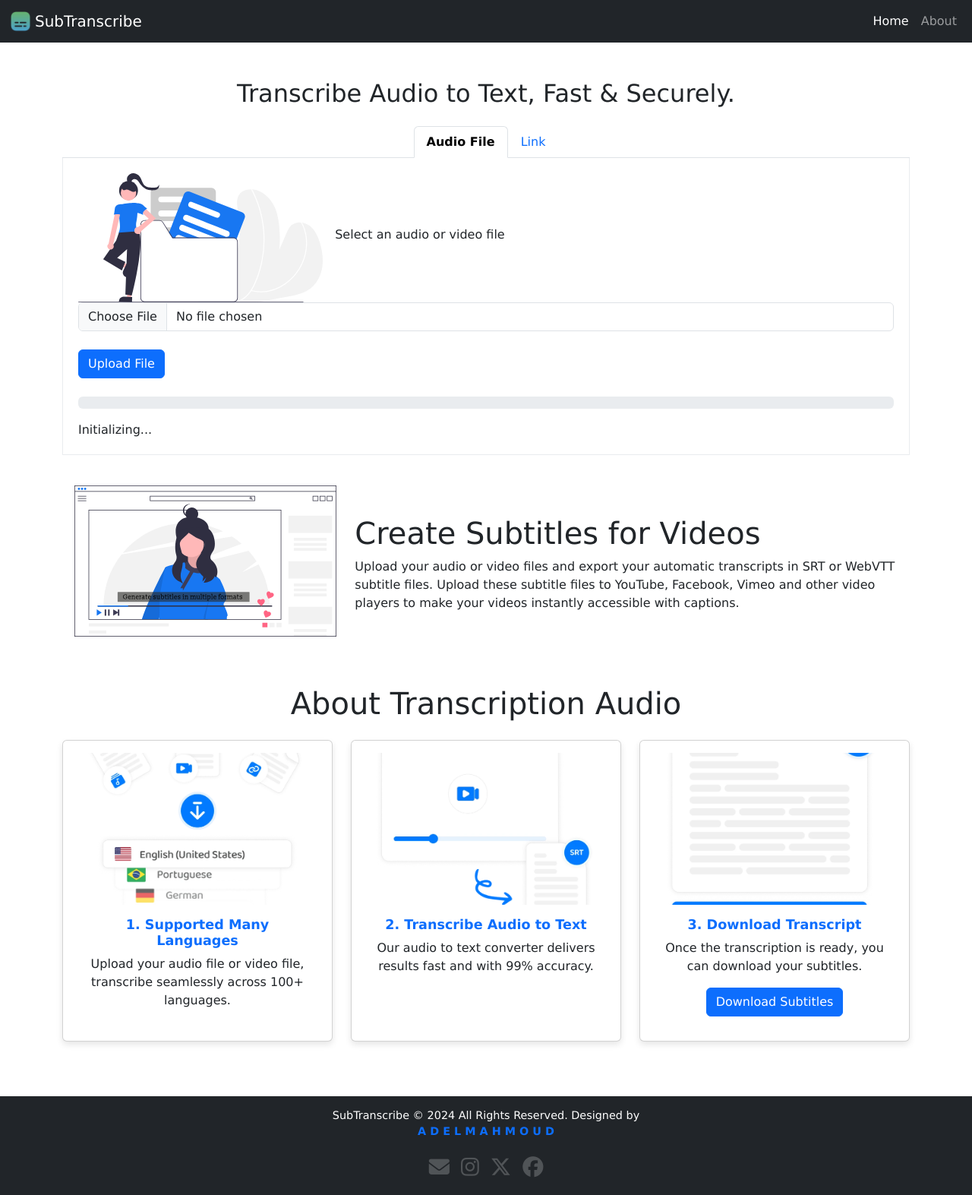
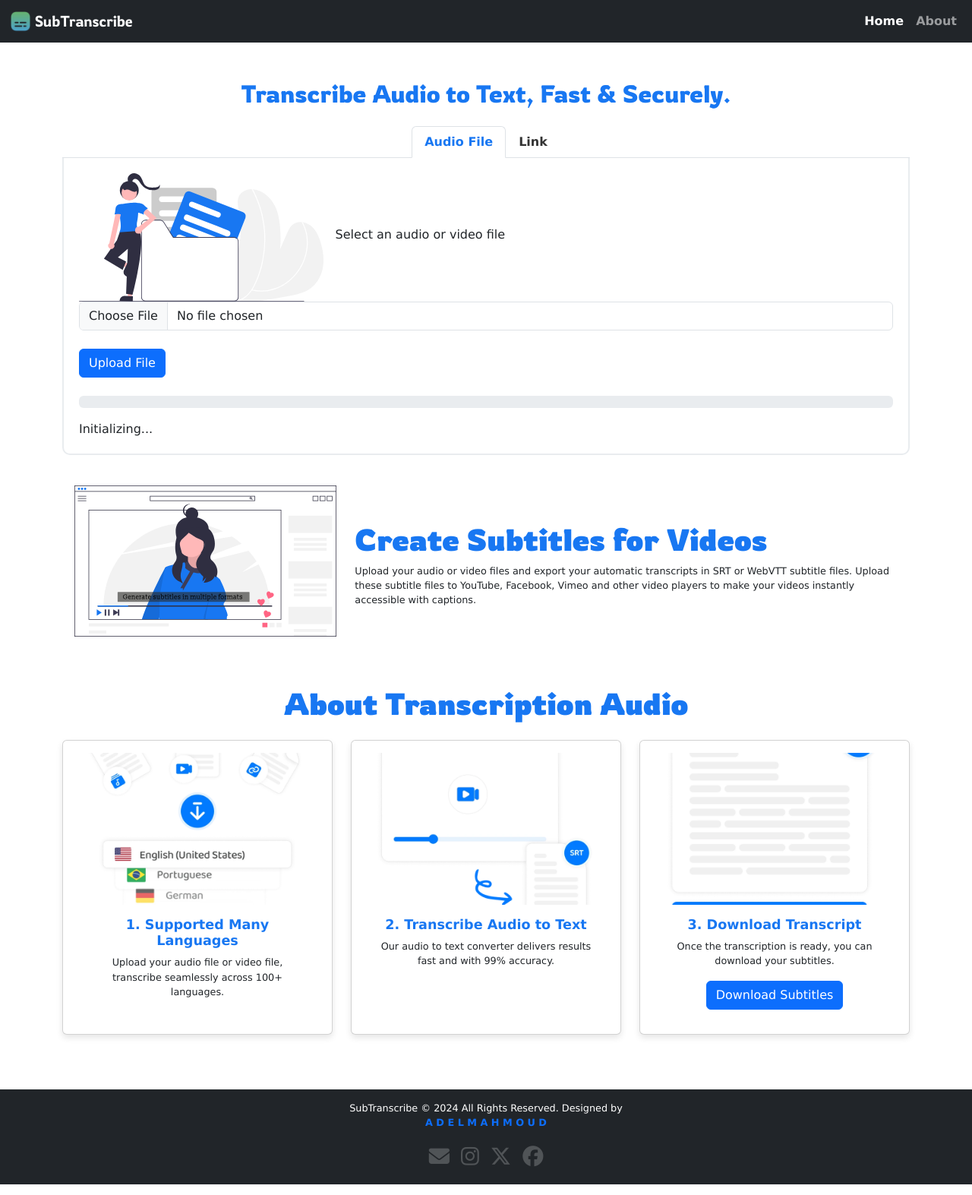
Before and after one commit to ADEL-MAHMOUD10/SubTranscribe-2, a Flask app: page / in a window 1280 px wide. Shown: the whole page at 76% size. Run offline with Flask 2, Linux system fonts and the light colour scheme; some libraries are stand-ins or nearby versions.

Commit message:
Update style.css

```diff
--- a/static/css/style.css
+++ b/static/css/style.css
@@ -1,4 +1,4 @@
-
+@import url('https://fonts.googleapis.com/css2?family=Rowdies:wght@300;400;700&display=swap');
 * {
     scroll-behavior: smooth;
     font-family: Verdana, Geneva, Tahoma, sans-serif;
@@ -8,7 +8,26 @@ body {
     background-color: #f8f9fa;
     color: #333;
 }
+.navbar-brand{
+    font-family: "Rowdies", sans-serif;
+    font-weight: 300;
+    font-style: normal;
+}
+.nav-link {
+    font-family: Verdana, Geneva, Tahoma, sans-serif;
+    font-weight: 600 !important;
+}
 
+.container h1,h2,h3{
+    font-family: "Rowdies", sans-serif;
+    font-weight: 700;
+    font-style: normal;
+    color: #1877F2 !important;
+}
+.container p{
+    font-family: Verdana, Geneva, Tahoma, sans-serif;
+    font-size: 0.8rem;
+}
 .modal {
     display: none;
     position: fixed;
@@ -18,7 +37,7 @@ body {
     width: 100%;
     height: 100%;
     overflow: auto;
-    background-color: rgba(0, 0, 0, 0.65);
+    background-color: #000000a6;
 }
 
 .modal-content {
@@ -55,8 +74,14 @@ body {
     background-color: #dc2727;
     color: white;
 }
+.nav a{
+    color: #333 !important;
+    font-family: Verdana, Geneva, Tahoma, sans-serif;
+}
 .nav a.active{
-    font-weight: bold;
+    font-weight: bold !important;
+    color: #1877F2 !important;
+    background: red ;
 }
 .tab-container {
     display: flex;
@@ -93,9 +118,10 @@ body {
 }
 
 .tab-content {
-    border: 1px solid #e9ecef;
+    border: 2px solid #e9ecef;
     border-top: none;
     padding: 20px;
+    border-radius: 0 0 10px 10px;
 }
 
 .tab-content.active {
```
